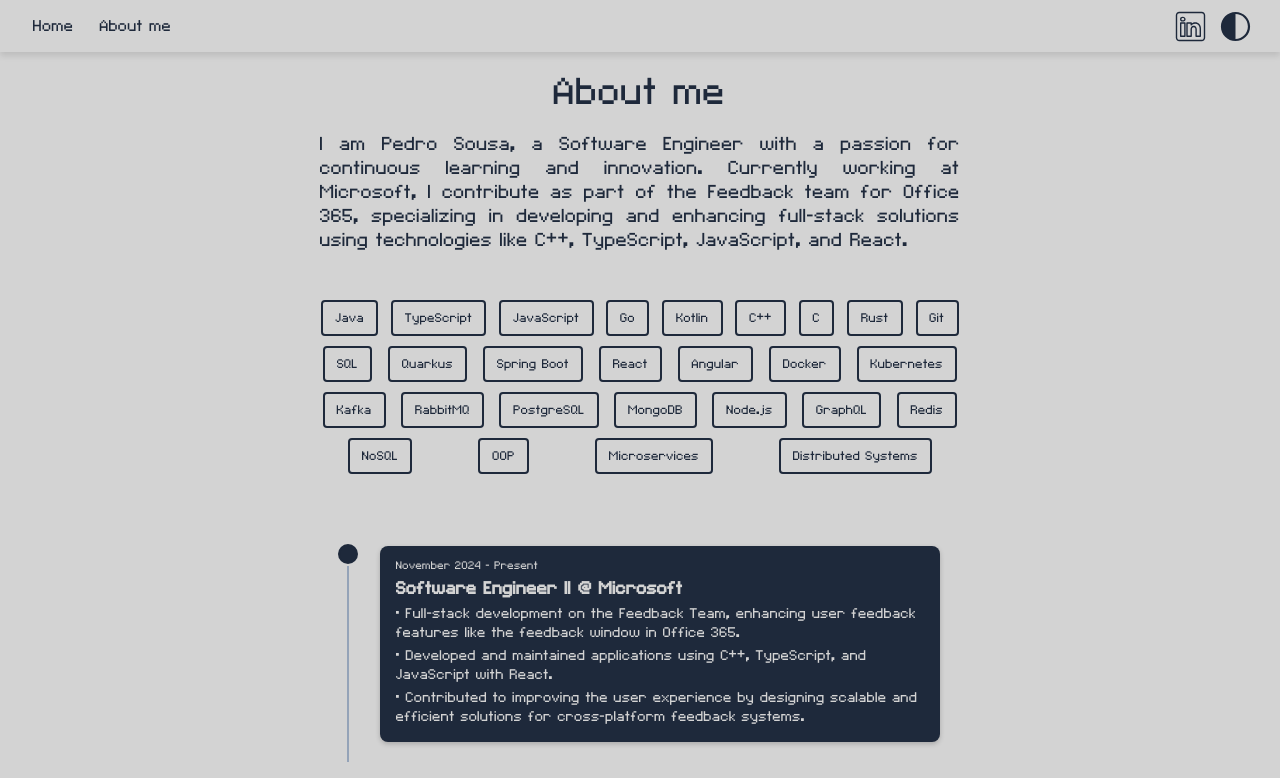
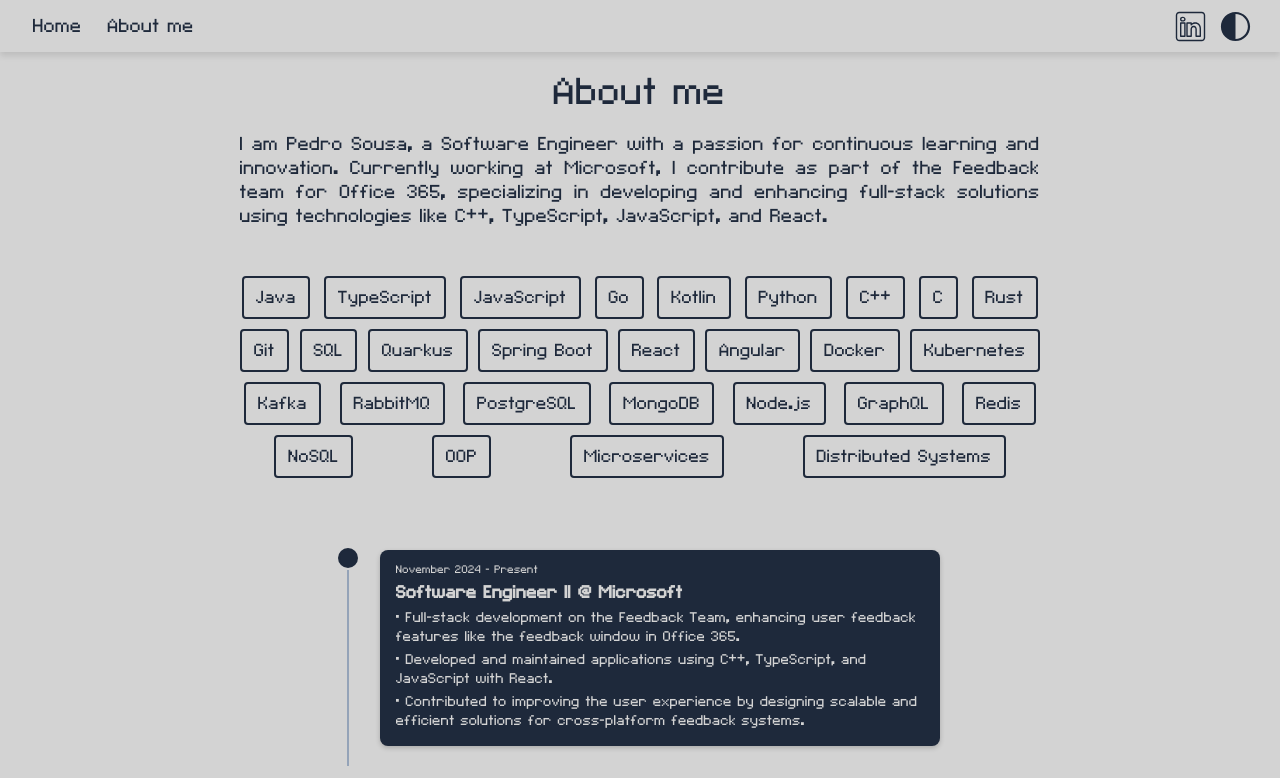
Before and after one commit to pedropds/portfolio-react, a React (Create React App) app: page /aboutme in a window 1280 px wide. Shown: the top 778 px of the page. Built offline with nearby package versions, Linux system fonts and the light colour scheme.

Commit message:
started support for smaller screens

```diff
--- a/src/App.css
+++ b/src/App.css
@@ -30,6 +30,7 @@
   flex-wrap: wrap;
   align-items: center; /* Center horizontally */
   justify-content: center; /* Center vertically */
+  min-width: 20rem;
 }
 
 @font-face {
--- a/src/components/about-me/AboutMe.css
+++ b/src/components/about-me/AboutMe.css
@@ -2,6 +2,7 @@
   display: flex;
   flex-direction: column;
   padding-top: 1rem;
+  width: 100%;
 }
 
 .text-element {
@@ -17,9 +18,9 @@
 
 .description-text {
   font-size: 1.5rem;
-  width: 60vh;
-  min-width: 40rem;
-  max-width: 70rem;
+  width: 80%;
+  min-width: 10rem;
+  max-width: 50rem;
   text-align: justify;
   color: #1e293b;
 }
@@ -27,3 +28,11 @@
 .dark-theme {
   color: #D3D3D3;
 }
+
+/* Support for smaller screens like phones */
+@media (max-width: 650px) {
+
+  .description-text {
+    font-size: 1rem;
+  }
+}
--- a/src/components/about-me/BodyConsts.tsx
+++ b/src/components/about-me/BodyConsts.tsx
@@ -69,7 +69,7 @@
   },
   {
     name: "JavaScript",
-    description: `It's been rare to use pure JavaScript on my life. I preffer typed languages, sue me.`,
+    description: `It's been rare to use pure JavaScript on my life. I prefer typed languages, sue me.`,
   },
   {
     name: "Go",
@@ -81,6 +81,10 @@
   {
     name: "Kotlin",
     description: `I briefly used Kotlin for some API work related tasks, on my brief time at Siemens.`,
+  },
+  {
+    name: "Python",
+    description: `Used it extensively in my internship at B2F, for machine learning and data processing. Also used Python and Django more recently at IBM.`,
   },
   {
     name: "C++",
--- a/src/components/about-me/skills/Skills.css
+++ b/src/components/about-me/skills/Skills.css
@@ -1,7 +1,7 @@
 .skill-component {
-  width: 60vh;
-  min-width: 40rem;
-  max-width: 70rem !important;
+  width: 80%;
+  max-width: 50rem !important;
+  align-self: center;
   padding: 2rem 2rem;
   display: flex;
   flex-wrap: wrap;
@@ -30,6 +30,7 @@
   border: 0.125rem solid #1e293b;
   color: #1e293b;
   border-radius: 0.25rem;
+  font-size: 1.4rem;
   cursor: pointer;
   z-index: 1; /* Ensure tooltip is layered correctly above this */
   user-select: none; /* Prevent text selection on click */
@@ -56,7 +57,7 @@
   color: #D3D3D3;
   border-radius: 0.25rem;
   white-space: nowrap;
-  font-size: 0.75rem;
+  font-size: 1rem;
   box-shadow: 0 0.125rem 0.25rem rgba(0, 0, 0, 0.2);
   max-width: 25vh;
   width: max-content;
@@ -69,3 +70,10 @@
   background-color: #D3D3D3;
   color: #1e293b;
 }
+
+/* Support for smaller screens like phones */
+@media (max-width: 650px) {
+  .skill-element {
+    font-size: 1rem;
+  }
+}
--- a/src/components/about-me/timeline/Timeline.css
+++ b/src/components/about-me/timeline/Timeline.css
@@ -4,6 +4,7 @@
   margin: 1.25rem auto;
   padding: 1.25rem 0;
   max-width: 37.5rem;
+  width: 90%;
 }
 
 /* Timeline Item */
--- a/src/components/header/Header.css
+++ b/src/components/header/Header.css
@@ -62,7 +62,7 @@
 
 .nav {
   padding: 0rem 0.5rem;
-  font-size: 1.25rem;
+  font-size: 1.5rem;
   color: #1e293b;
   transition: color 0.5s ease; /* Transition for background color */
 }
--- a/src/components/header/Header.tsx
+++ b/src/components/header/Header.tsx
@@ -13,7 +13,7 @@
 }
 
 export const Header = ({ isDarkTheme, toggleTheme }: HeaderProps) => {
-  const [isRotated, setIsRotated] = useState<boolean>(false); // Rotation state
+  const [isRotated, setIsRotated] = useState<boolean>(isDarkTheme); // Rotation state
   const [isLoaded, setIsLoaded] = useState<boolean>(false); // isLoaded state
   const navigate = useNavigate(); // Initialize useNavigate
 
--- a/src/components/home-page/HomePage.css
+++ b/src/components/home-page/HomePage.css
@@ -1,6 +1,7 @@
 .home-page-container {
   display: flex;
   flex-direction: column;
+  width: 100%;
 }
 
 .text-element {
@@ -21,9 +22,9 @@
 .description-text {
   padding: 1rem 1rem;
   font-size: 1.5rem;
-  width: 60vh;
-  min-width: 40rem;
-  max-width: 70rem;
+  width: 80%;
+  min-width: 10rem;
+  max-width: 50rem;
   text-align: justify;
   color: #1e293b;
 }
@@ -46,3 +47,14 @@
   border: 4px solid var(--primary-color);
   box-shadow: 0px 4px 8px rgba(0, 0, 0, 0.2);
 }
+
+/* Support for smaller screens like phones */
+@media (max-width: 650px) {
+  .description-text {
+    font-size: 1rem;
+  }
+  .profile-image {
+    width: 15rem; /* Adjust the size as needed */
+    height: 15rem;
+  }
+}
--- a/src/components/home-page/HomePage.tsx
+++ b/src/components/home-page/HomePage.tsx
@@ -1,5 +1,6 @@
 import React, { useEffect, useState } from "react";
 import "./HomePage.css";
+import PhotoMe from "../../images/me.jpg";
 
 interface HomePageProps {
   isDarkTheme: boolean;
@@ -10,11 +11,7 @@
     <div className="home-page-container">
       {/* Profile Image */}
       <div className="profile-image-container">
-        <img
-          src="/path-to-your-image.jpg" // Replace with the correct image path
-          alt="Pedro Sousa"
-          className="profile-image"
-        />
+        <img src={PhotoMe} alt="Pedro Sousa" className="profile-image" />
       </div>
 
       {/* Headers */}
```
Also changed, not shown: src/images/me.jpg (added).
